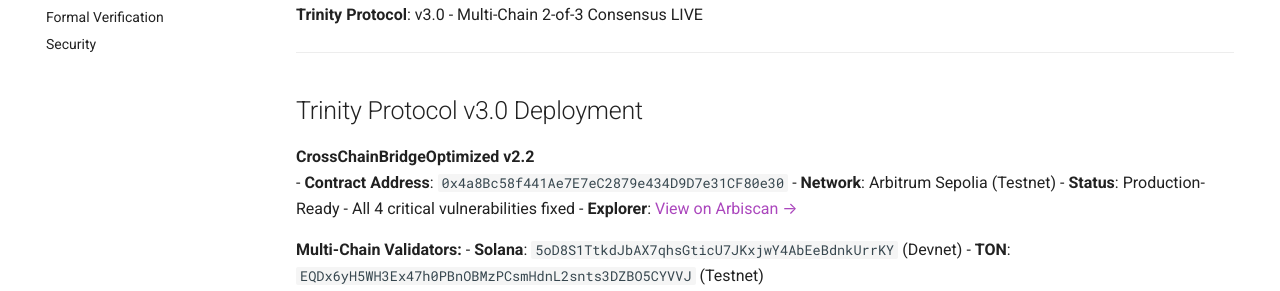
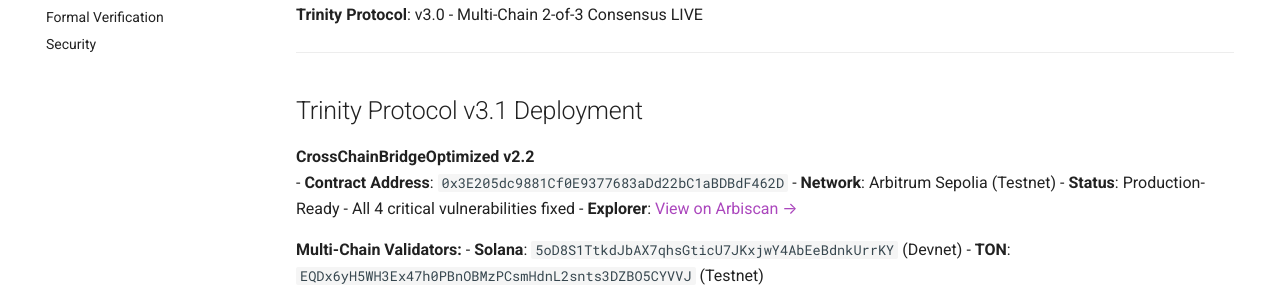
Before and after one commit to Chronos-Vault/chronos-vault-docs, an MkDocs documentation site: the page built from docs/security/SECURITY_ARCHITECTURE.md, in a window 1280 px wide and 900 px high. Shown: the part 229-520 px from the top of the window. Built offline with MkDocs 1.6.1 and Material for MkDocs 9.7.7, drawn with Linux system fonts in a browser that asks for light colours; comment, search, counter and statistics services are not loaded.

Commit message:
Update to Trinity Protocol v3.1 contract address (0x3E205dc9881Cf0E9377683aDd22bC1aBDBdF462D)

```diff
--- a/docs/security/SECURITY_ARCHITECTURE.md
+++ b/docs/security/SECURITY_ARCHITECTURE.md
@@ -7,13 +7,13 @@
 
 ---
 
-## Trinity Protocol v3.0 Deployment
+## Trinity Protocol v3.1 Deployment
 
 **CrossChainBridgeOptimized v2.2**
-- **Contract Address**: `0x4a8Bc58f441Ae7E7eC2879e434D9D7e31CF80e30`
+- **Contract Address**: `0x3E205dc9881Cf0E9377683aDd22bC1aBDBdF462D`
 - **Network**: Arbitrum Sepolia (Testnet)
 - **Status**: Production-Ready - All 4 critical vulnerabilities fixed
-- **Explorer**: [View on Arbiscan →](https://sepolia.arbiscan.io/address/0x4a8Bc58f441Ae7E7eC2879e434D9D7e31CF80e30)
+- **Explorer**: [View on Arbiscan →](https://sepolia.arbiscan.io/address/0x3E205dc9881Cf0E9377683aDd22bC1aBDBdF462D)
 
 **Multi-Chain Validators:**
 - **Solana**: `5oD8S1TtkdJbAX7qhsGticU7JKxjwY4AbEeBdnkUrrKY` (Devnet)
```
